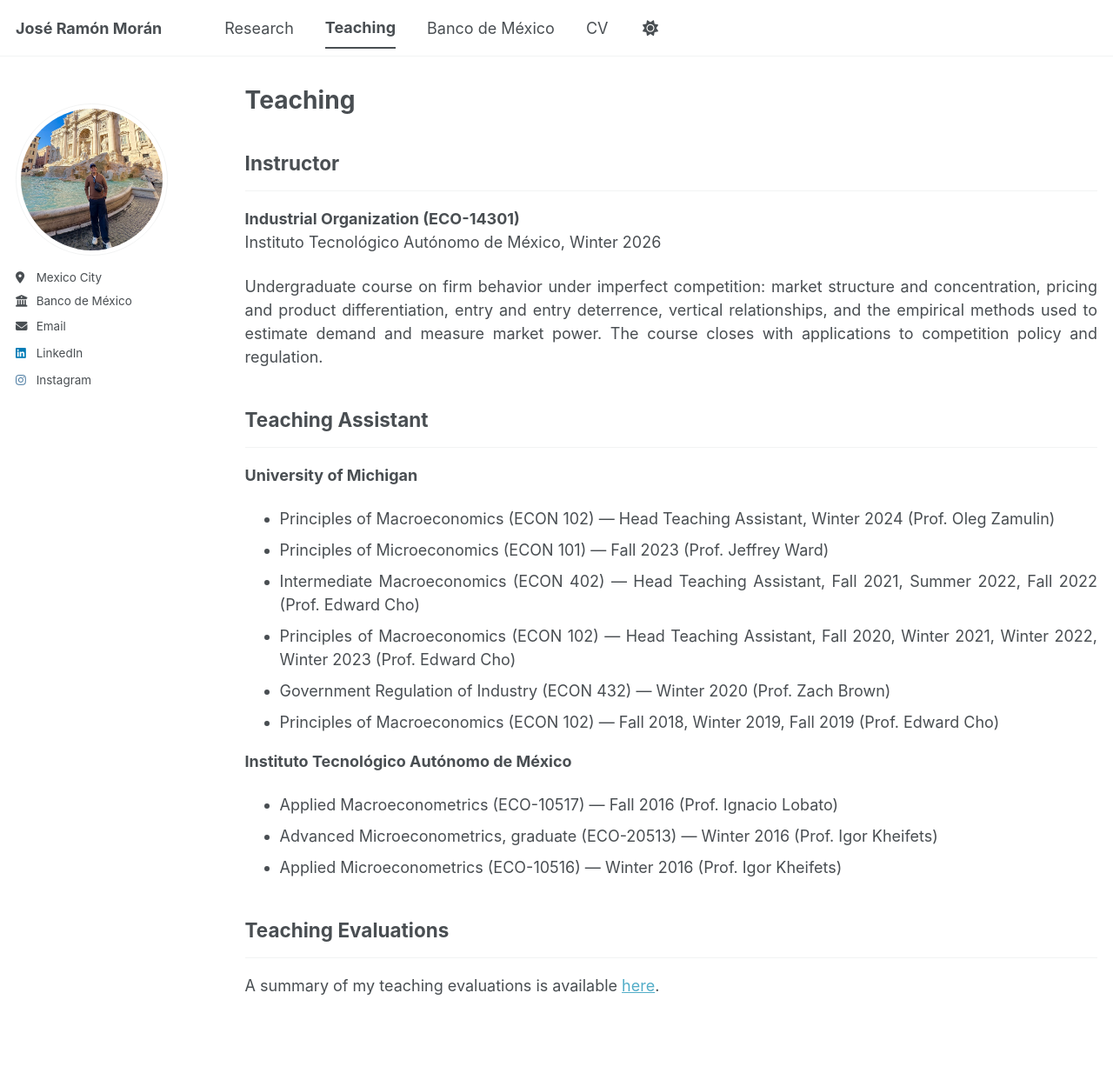
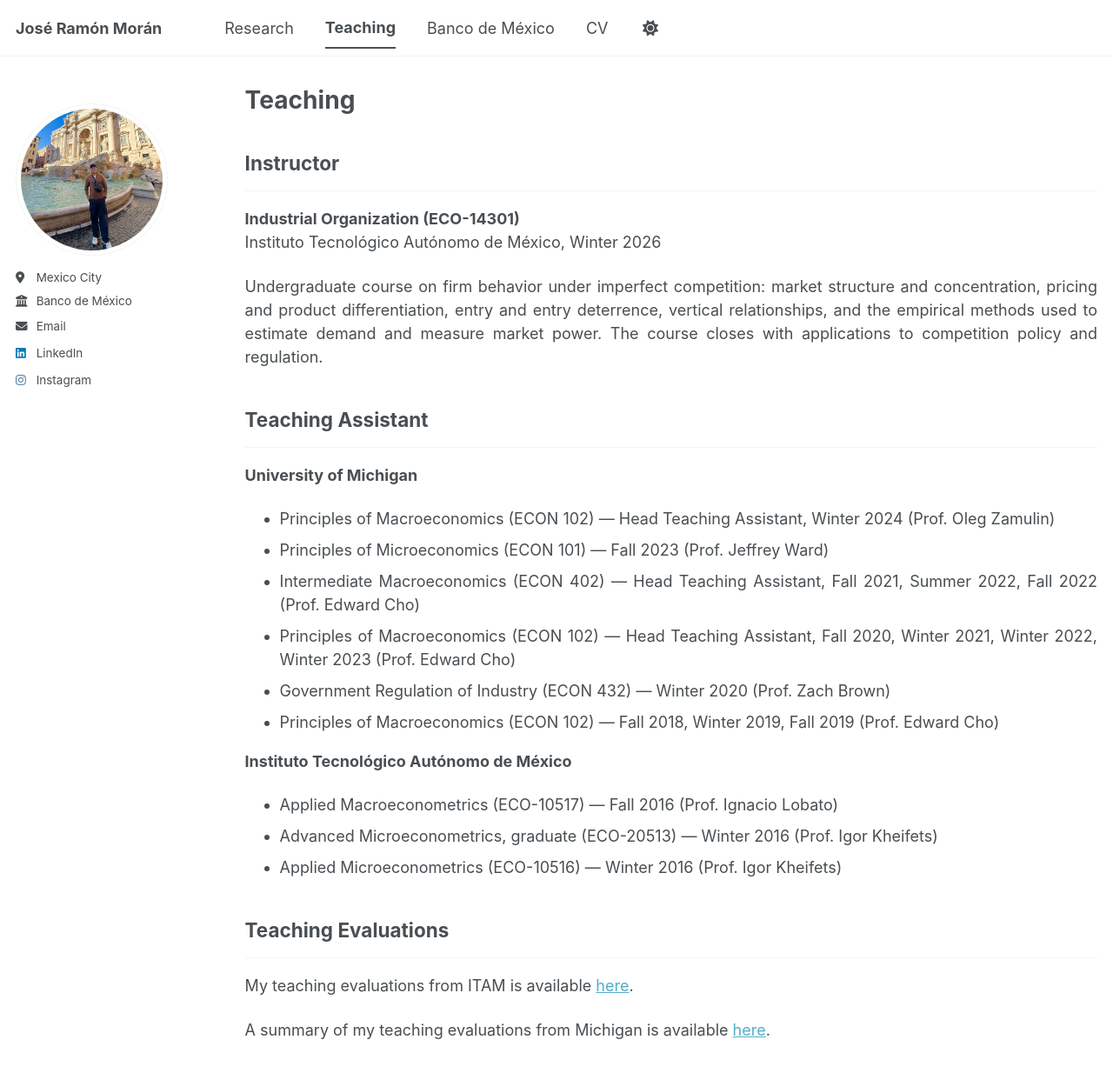
Before and after one commit to joseramonmoran/joseramonmoran.github.io, a Jekyll site: the page built from _pages/teaching.html, in a window 1280 px wide and 1348 px high. Shown: the top 1234 px of the window at 87% size. Built offline with Jekyll 4.4.1, drawn with Linux system fonts in a browser that asks for light colours; a style sheet for code colours, icons or effects is not loaded.

Commit message:
Update teaching.html

```diff
--- a/_pages/teaching.html
+++ b/_pages/teaching.html
@@ -41,4 +41,6 @@ to competition policy and regulation.</p>
 
 <h2>Teaching Evaluations</h2><hr />
 
-<p>A summary of my teaching evaluations is available <a href="{{ site.papersurl }}/Teaching_Evaluations_Moran_Jose.pdf">here</a>.</p>
+<p>My teaching evaluations from ITAM is available <a href="{{ site.papersurl }}/Teaching_Evaluation_ITAM_2026.pdf">here</a>.</p>
+
+<p>A summary of my teaching evaluations from Michigan is available <a href="{{ site.papersurl }}/Teaching_Evaluations_Moran_Jose.pdf">here</a>.</p>
```
